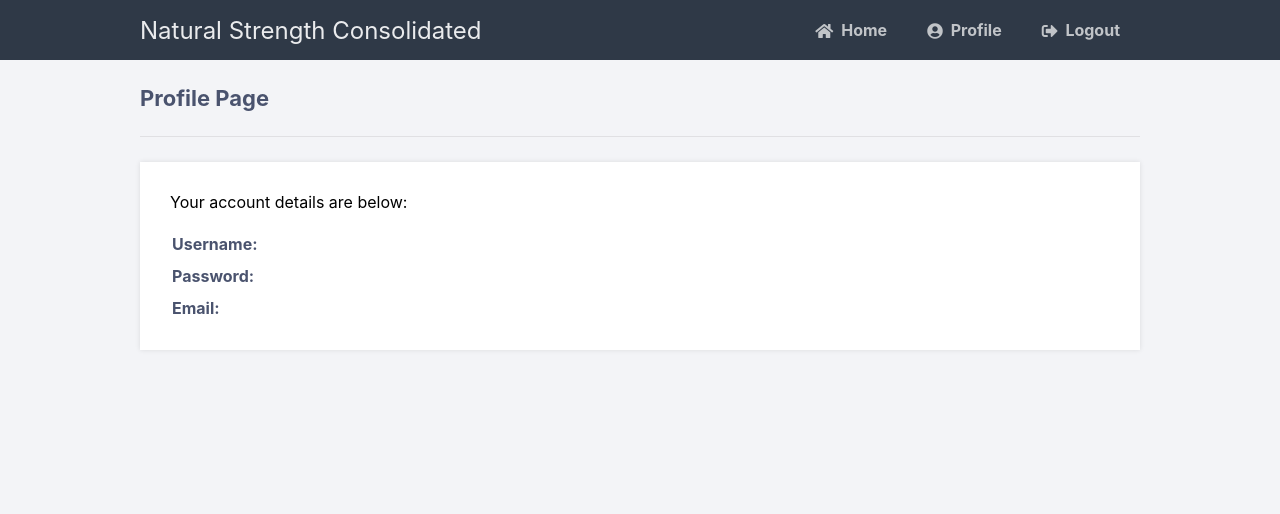
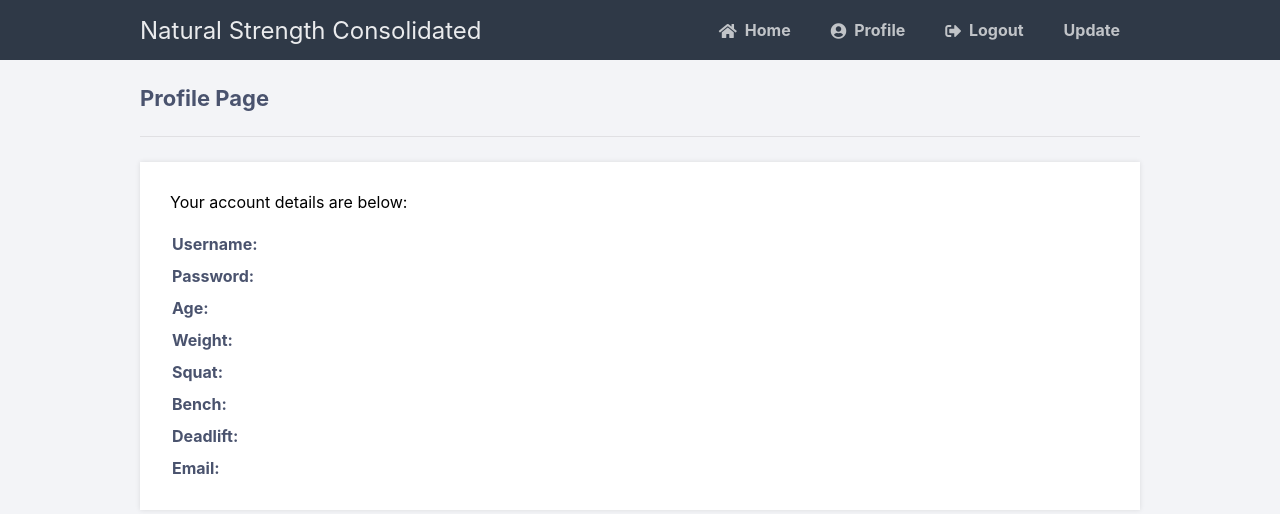
Before and after one commit to jjz17/Natural-Strength, a Flask app: page /profile in a window 1280 px wide. Shown: the top 514 px of the page. Run offline with Flask 2, Linux system fonts and the light colour scheme; the visitor is signed in with stand-in values (Sample User, id 1); data that the repository does not hold is empty; some libraries are stand-ins or nearby versions.

Commit message:
Creating profile update page

```diff
--- a/pythonlogin/main.py
+++ b/pythonlogin/main.py
@@ -19,6 +19,8 @@ mysql = MySQL(app)
 
 # http://localhost:5000/pythonlogin/ - this will be the login page, we need to use both GET and POST requests
 # @app.route('/pythonlogin/', methods=['GET', 'POST'])
+
+
 @app.route('/', methods=['GET', 'POST'])
 def login():
     # Output message if something goes wrong...
@@ -30,7 +32,8 @@ def login():
         password = request.form['password']
         # Check if account exists using MySQL
         cursor = mysql.connection.cursor(MySQLdb.cursors.DictCursor)
-        cursor.execute('SELECT * FROM accounts WHERE username = %s AND password = %s', (username, password,))
+        cursor.execute(
+            'SELECT * FROM accounts WHERE username = %s AND password = %s', (username, password,))
         # Fetch one record and return result
         account = cursor.fetchone()
         # If account exists in accounts table in out database
@@ -49,17 +52,21 @@ def login():
 
 # http://localhost:5000/pythonlogin/logout - this will be the logout page
 # @app.route('/pythonlogin/logout')
+
+
 @app.route('/logout')
 def logout():
     # Remove session data, this will log the user out
-   session.pop('loggedin', None)
-   session.pop('id', None)
-   session.pop('username', None)
-   # Redirect to login page
-   return redirect(url_for('login'))
+    session.pop('loggedin', None)
+    session.pop('id', None)
+    session.pop('username', None)
+    # Redirect to login page
+    return redirect(url_for('login'))
 
 # http://localhost:5000/pythonlogin/register - this will be the registration page, we need to use both GET and POST requests
 # @app.route('/pythonlogin/register', methods=['GET', 'POST'])
+
+
 @app.route('/register', methods=['GET', 'POST'])
 def register():
     # Output message if something goes wrong...
@@ -72,7 +79,8 @@ def register():
         email = request.form['email']
         # Check if account exists using MySQL
         cursor = mysql.connection.cursor(MySQLdb.cursors.DictCursor)
-        cursor.execute('SELECT * FROM accounts WHERE username = %s', (username,))
+        cursor.execute(
+            'SELECT * FROM accounts WHERE username = %s', (username,))
         account = cursor.fetchone()
         # If account exists show error and validation checks
         if account:
@@ -85,7 +93,8 @@ def register():
             msg = 'Please fill out the form!'
         else:
             # Account doesnt exists and the form data is valid, now insert new account into accounts table
-            cursor.execute('INSERT INTO accounts VALUES (NULL, %s, %s, %s)', (username, password, email,))
+            cursor.execute(
+                'INSERT INTO accounts (`username`, `password`, `email`) VALUES (%s, %s, %s)', (username, password, email,))
             mysql.connection.commit()
             msg = 'You have successfully registered!'
     elif request.method == 'POST':
@@ -95,6 +104,8 @@ def register():
     return render_template('register.html', msg=msg)
 
 # http://localhost:5000/pythonlogin/home - this will be the home page, only accessible for loggedin users
+
+
 @app.route('/home')
 def home():
     # Check if user is loggedin
@@ -105,13 +116,16 @@ def home():
     return redirect(url_for('login'))
 
 # http://localhost:5000/pythonlogin/profile - this will be the profile page, only accessible for loggedin users
+
+
 @app.route('/profile')
 def profile():
     # Check if user is loggedin
     if 'loggedin' in session:
         # We need all the account info for the user so we can display it on the profile page
         cursor = mysql.connection.cursor(MySQLdb.cursors.DictCursor)
-        cursor.execute('SELECT * FROM accounts WHERE id = %s', (session['id'],))
+        cursor.execute('SELECT * FROM accounts WHERE id = %s',
+                       (session['id'],))
         account = cursor.fetchone()
         # Show the profile page with account info
         return render_template('profile.html', account=account)
@@ -119,6 +133,8 @@ def profile():
     return redirect(url_for('login'))
 
 # http://localhost:5000/pythonlogin/profile - this will be the profile edit page, only accessible for loggedin users
+
+
 @app.route('/edit')
 def edit():
     # Check if user is loggedin
@@ -128,5 +144,72 @@ def edit():
     pass
 
 
+@app.route('/update')
+def update():
+    # Check if user is loggedin
+    if 'loggedin' in session:
+        id = session['id']
+        # We need all the account info for the user so we can display it on the profile page
+        # cursor = mysql.connection.cursor(MySQLdb.cursors.DictCursor)
+        # cursor.execute('SELECT * FROM accounts WHERE id = %s',
+        #                (session['id']))
+        # account = cursor.fetchone()
+
+        # Output message if something goes wrong...
+        msg = ''
+        account = None
+        # Check if "username", "password" and "email" POST requests exist (user submitted form)
+        if request.method == 'POST' and 'username' in request.form and 'password' in request.form and 'email' in request.form:
+            # Create variables for easy access
+            username = request.form['username']
+            password = request.form['password']
+            age = request.form['age']
+            weight = request.form['weight']
+            squat = request.form['squat']
+            bench = request.form['bench']
+            deadlift = request.form['deadlift']
+            email = request.form['email']
+
+            # # Check if account exists using MySQL
+            cursor = mysql.connection.cursor(MySQLdb.cursors.DictCursor)
+            cursor.execute('SELECT * FROM accounts WHERE username = %s', (username,))
+            account = cursor.fetchone()
+
+            # Validation checks
+            if not re.match(r'[^@]+@[^@]+\.[^@]+', email):
+                msg = 'Invalid email address!'
+            elif not re.match(r'[A-Za-z0-9]+', username):
+                msg = 'Username must contain only characters and numbers!'
+            elif not username or not password or not email:
+                msg = 'Please fill out the form!'
+            elif not re.match(r'^\+?(0|[1-9]\d*)$', age):
+                msg = 'Age must be an int'
+            elif not re.match(r'^(0*[1-9][0-9]*(\.[0-9]+)?|0+\.[0-9]*[1-9][0-9]*)$', weight):
+                msg = 'Weight must be a positive number'
+            elif not re.match(r'^(0*[1-9][0-9]*(\.[0-9]+)?|0+\.[0-9]*[1-9][0-9]*)$', squat):
+                msg = 'Squat must be a positive number'
+            elif not re.match(r'^(0*[1-9][0-9]*(\.[0-9]+)?|0+\.[0-9]*[1-9][0-9]*)$', bench):
+                msg = 'Bench must be a positive number'
+            elif not re.match(r'^(0*[1-9][0-9]*(\.[0-9]+)?|0+\.[0-9]*[1-9][0-9]*)$', deadlift):
+                msg = 'Deadlift must be a positive number'
+            else:
+                # Account doesnt exists and the form data is valid, now update data into accounts table
+                cursor.execute(
+                    f'UPDATE accounts SET username = {username}, password = {password}, age = {age}, weight = {weight}, squat = {squat}, bench = {bench}, deadlift = {deadlift}, email = {email} WHERE id = {id}')
+                mysql.connection.commit()
+                msg = 'You have successfully updated!'
+        elif request.method == 'POST':
+            # Form is empty... (no POST data)
+            msg = 'Please fill out the form!'
+
+        # Show registration form with message (if any)
+        # return render_template('register.html', msg=msg)
+
+        # Show the profile page with account info
+        return render_template('update.html', account=account, msg=msg)
+    # User is not loggedin redirect to login page
+    return redirect(url_for('login'))
+
+
 if __name__ == '__main__':
     app.run()
--- a/pythonlogin/templates/layout.html
+++ b/pythonlogin/templates/layout.html
@@ -13,6 +13,7 @@
                 <a href="{{ url_for('home') }}"><i class="fas fa-home"></i>Home</a>
 				<a href="{{ url_for('profile') }}"><i class="fas fa-user-circle"></i>Profile</a>
 				<a href="{{ url_for('logout') }}"><i class="fas fa-sign-out-alt"></i>Logout</a>
+				<a href="{{ url_for('update') }}">Update</a>
 			</div>
 		</nav>
 		<div class="content">
--- a/pythonlogin/templates/profile.html
+++ b/pythonlogin/templates/profile.html
@@ -16,6 +16,26 @@
             <td>{{ account['password'] }}</td>
         </tr>
         <tr>
+            <td>Age:</td>
+            <td>{{ account['age'] }}</td>
+        </tr>
+        <tr>
+            <td>Weight:</td>
+            <td>{{ account['weight'] }}</td>
+        </tr>
+        <tr>
+            <td>Squat:</td>
+            <td>{{ account['squat'] }}</td>
+        </tr>
+        <tr>
+            <td>Bench:</td>
+            <td>{{ account['bench'] }}</td>
+        </tr>
+        <tr>
+            <td>Deadlift:</td>
+            <td>{{ account['deadlift'] }}</td>
+        </tr>
+        <tr>
             <td>Email:</td>
             <td>{{ account['email'] }}</td>
         </tr>
```
